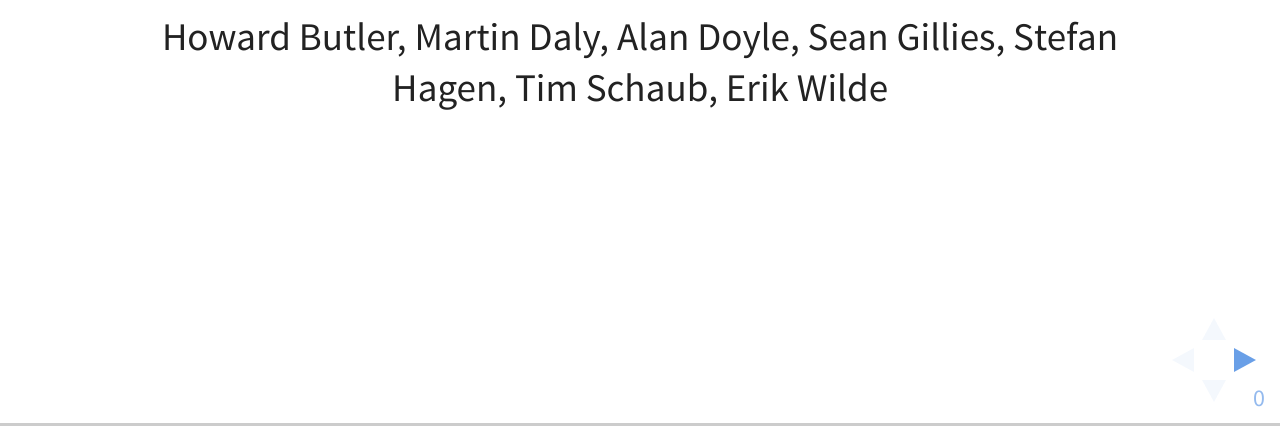
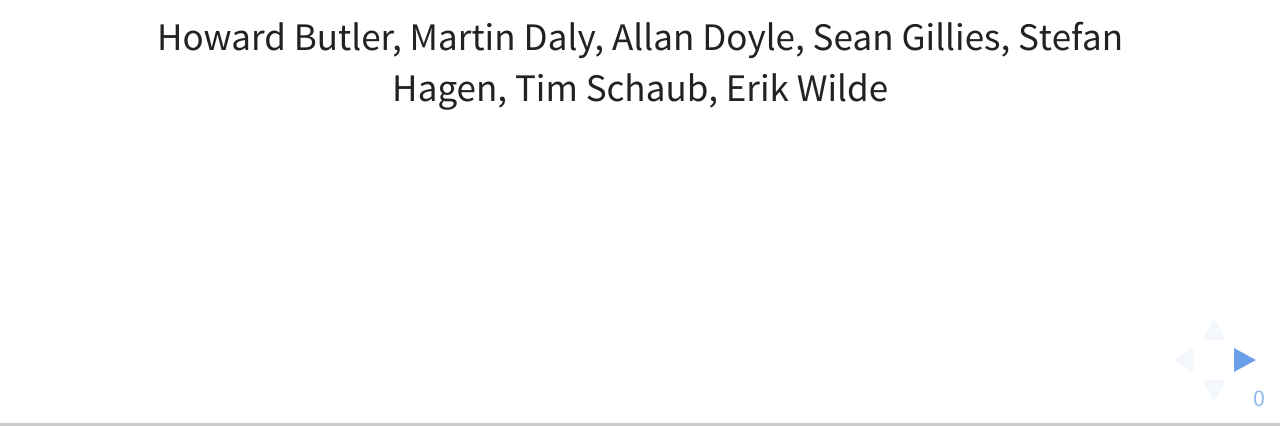
Before and after one commit to geojson/ietf-92-presentation, a plain HTML site: page index.html in a window 1280 px wide. Shown: the part 374-800 px from the top of the page. Drawn offline with Linux system fonts and the light colour scheme.

Commit message:
Corrected Alan -> Allan
Corrected my name. Edited in place in master, didn't seem worth a pull request...

```diff
--- a/index.html
+++ b/index.html
@@ -41,7 +41,7 @@
             <div class="slides">
                 <section>
                     <h1>GeoJSON</h1>
-                    <p>Howard Butler, Martin Daly, Alan Doyle, Sean Gillies, Stefan Hagen, Tim Schaub, Erik Wilde</p>
+                    <p>Howard Butler, Martin Daly, Allan Doyle, Sean Gillies, Stefan Hagen, Tim Schaub, Erik Wilde</p>
                 </section>
 
                 <section>
```
